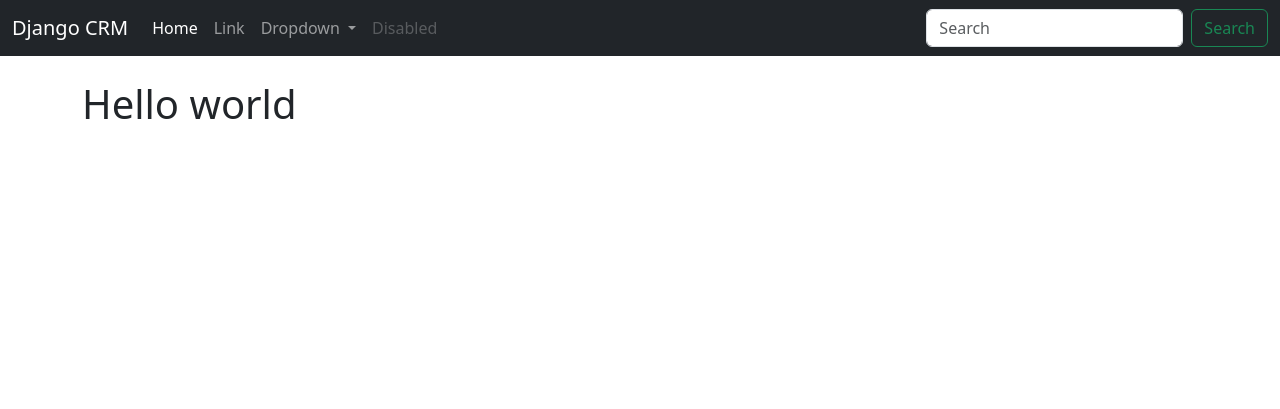
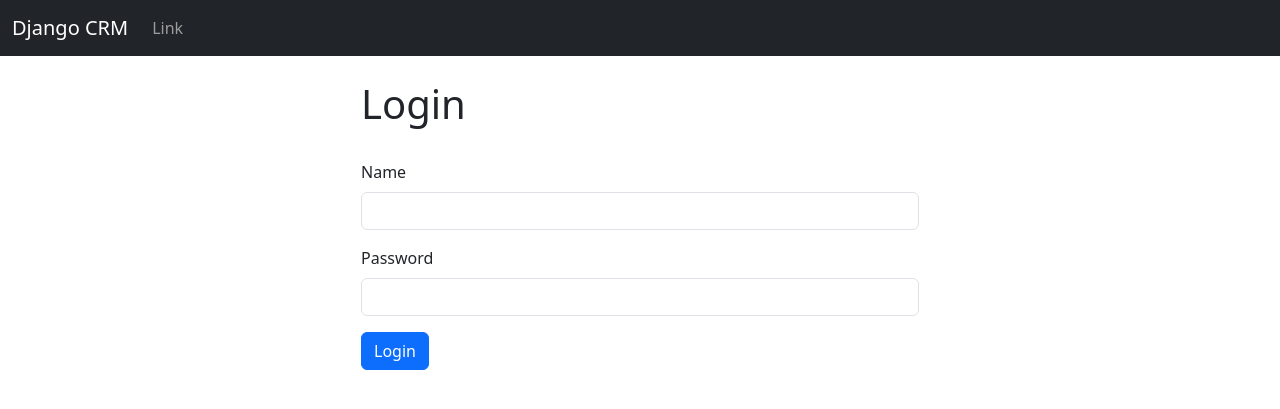
Before and after one commit to JayRathod341997/Django-CRM, a Django app: page / in a window 1280 px wide. Shown: the top 409 px of the page. Run offline with Django 5.2, Linux system fonts and the light colour scheme.

Commit message:
added admin login

```diff
--- a/website/templates/home.html
+++ b/website/templates/home.html
@@ -1,4 +1,29 @@
 {% extends 'base.html' %} {% block content %}
+<div class="col-md-6 offset-md-3">
+  {% if user.is_authenticated %}
+  <h1>Hello World</h1>
+  {% else %}
+  <h1>Login</h1>
+  <br />
+  <form method="POST" action="{% url 'home' %}">
+    {% csrf_token %}
+    <form>
+      <div class="mb-3">
+        <label for="exampleInputEmail1" class="form-label">Name</label>
+        <input type="text" class="form-control" required />
+      </div>
+      <div class="mb-3">
+        <label for="exampleInputPassword1" class="form-label">Password</label>
+        <input
+          type="password"
+          class="form-control"
+          id="exampleInputPassword1"
+          required
+        />
+      </div>
 
-<h1>Hello world</h1>
-{% endblock %}
+      <button type="submit" class="btn btn-primary">Login</button>
+    </form>
+  </form>
+</div>
+{% endif %} {% endblock %}
--- a/website/templates/navbar.html
+++ b/website/templates/navbar.html
@@ -1,6 +1,6 @@
 <nav class="navbar navbar-expand-lg navbar-dark bg-dark">
   <div class="container-fluid">
-    <a class="navbar-brand" href="#">Django CRM</a>
+    <a class="navbar-brand" href="{% url 'home' %}">Django CRM</a>
     <button
       class="navbar-toggler"
       type="button"
@@ -15,41 +15,9 @@
     <div class="collapse navbar-collapse" id="navbarSupportedContent">
       <ul class="navbar-nav me-auto mb-2 mb-lg-0">
         <li class="nav-item">
-          <a class="nav-link active" aria-current="page" href="#">Home</a>
-        </li>
-        <li class="nav-item">
           <a class="nav-link" href="#">Link</a>
         </li>
-        <li class="nav-item dropdown">
-          <a
-            class="nav-link dropdown-toggle"
-            href="#"
-            role="button"
-            data-bs-toggle="dropdown"
-            aria-expanded="false"
-          >
-            Dropdown
-          </a>
-          <ul class="dropdown-menu">
-            <li><a class="dropdown-item" href="#">Action</a></li>
-            <li><a class="dropdown-item" href="#">Another action</a></li>
-            <li><hr class="dropdown-divider" /></li>
-            <li><a class="dropdown-item" href="#">Something else here</a></li>
-          </ul>
-        </li>
-        <li class="nav-item">
-          <a class="nav-link disabled" aria-disabled="true">Disabled</a>
-        </li>
       </ul>
-      <form class="d-flex" role="search">
-        <input
-          class="form-control me-2"
-          type="search"
-          placeholder="Search"
-          aria-label="Search"
-        />
-        <button class="btn btn-outline-success" type="submit">Search</button>
-      </form>
     </div>
   </div>
 </nav>
--- a/website/urls.py
+++ b/website/urls.py
@@ -2,5 +2,7 @@
 from django.urls import path
 from . import views
 urlpatterns = [
-    path('',views.home,name="home")
+    path('',views.home,name="home"),
+    path('login/',views.login_user,name="login"),
+    path('logout/',views.logout_user,name="logout")
 ]
--- a/website/views.py
+++ b/website/views.py
@@ -1,6 +1,13 @@
 from django.shortcuts import render
-
+from django.contrib.auth import aauthenticate,login,logout
+from django.contrib import messages
 # Create your views here.
 
 def home(request):
     return render(request, "home.html",{})
+
+def login_user(request):
+    pass
+
+def logout_user(request):
+    pass
```
